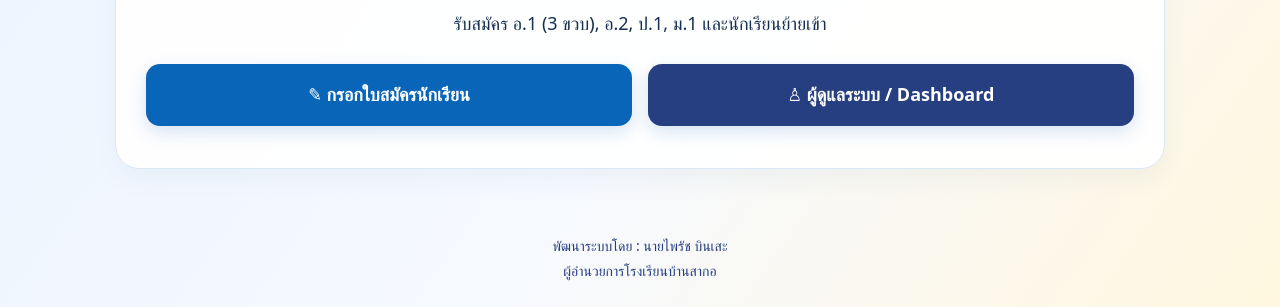
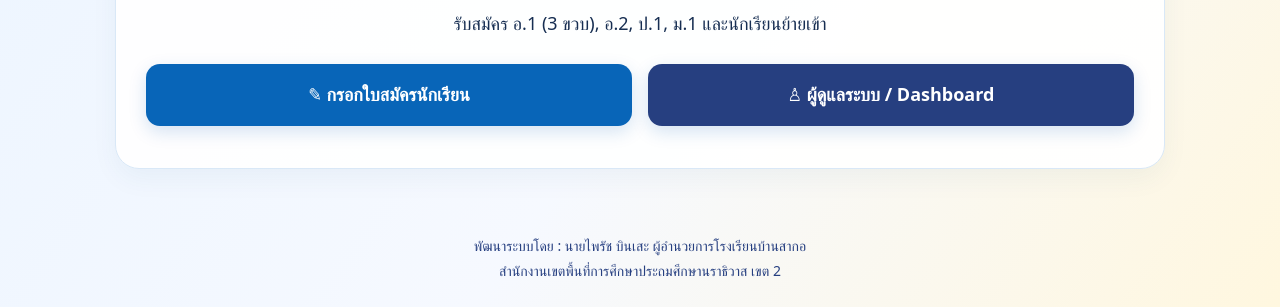
Before and after one commit to pairath1144-byte/sako-admission-70, a plain HTML site: page index.html in a window 1280 px wide. Shown: the part 757-1064 px from the top of the page. Drawn offline with Linux system fonts and the light colour scheme.

Commit message:
Update index.html

```diff
--- a/index.html
+++ b/index.html
@@ -146,8 +146,8 @@
   </script>
 <footer class="sako-footer">
   <p>
-    พัฒนาระบบโดย : นายไพรัช บินเสะ
-    <span>ผู้อำนวยการโรงเรียนบ้านสากอ</span>
+    พัฒนาระบบโดย : นายไพรัช บินเสะ ผู้อำนวยการโรงเรียนบ้านสากอ
+    <span>สำนักงานเขตพื้นที่การศึกษาประถมศึกษานราธิวาส เขต 2</span>
   </p>
 </footer>
 </body>
```
